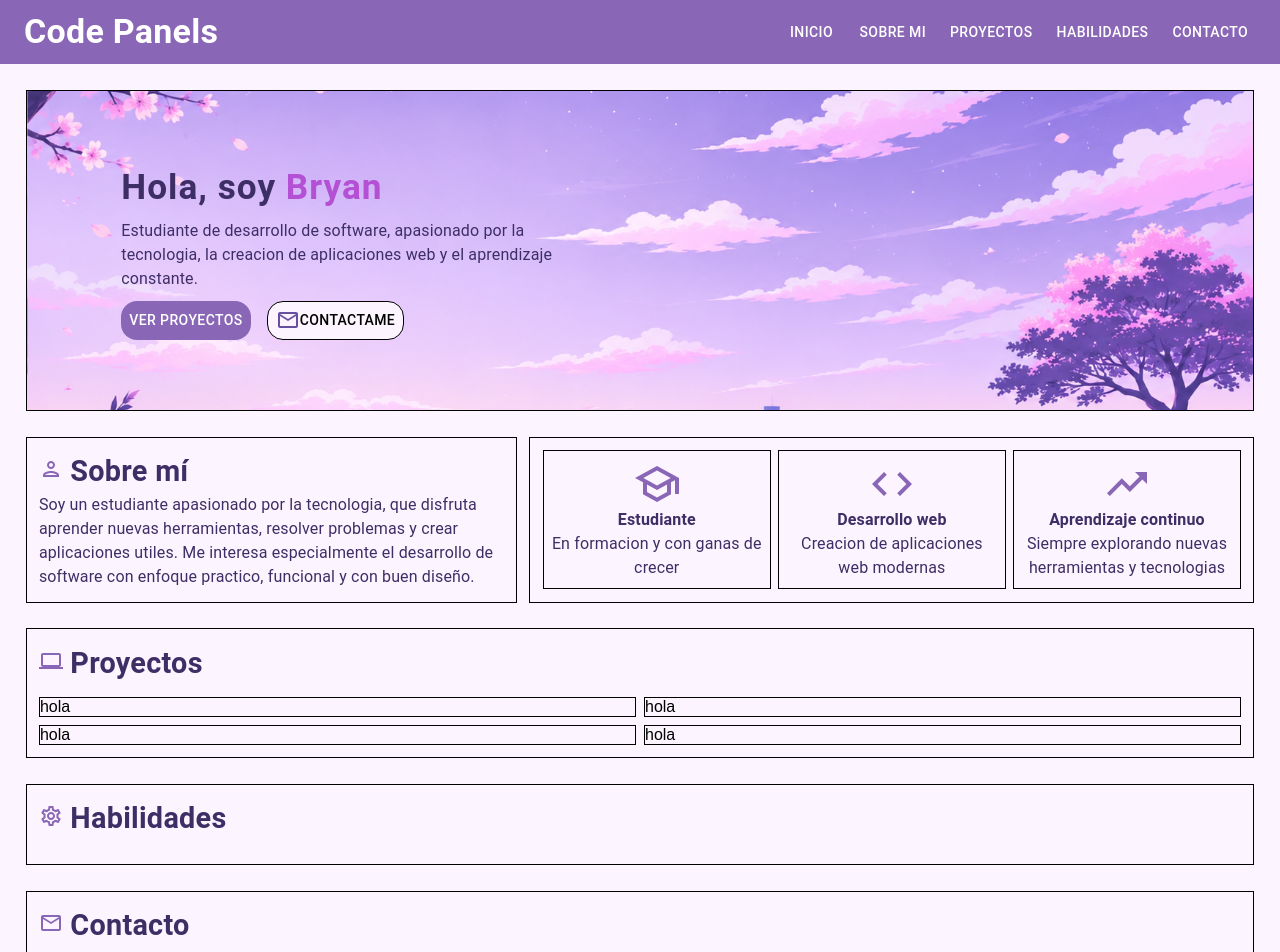
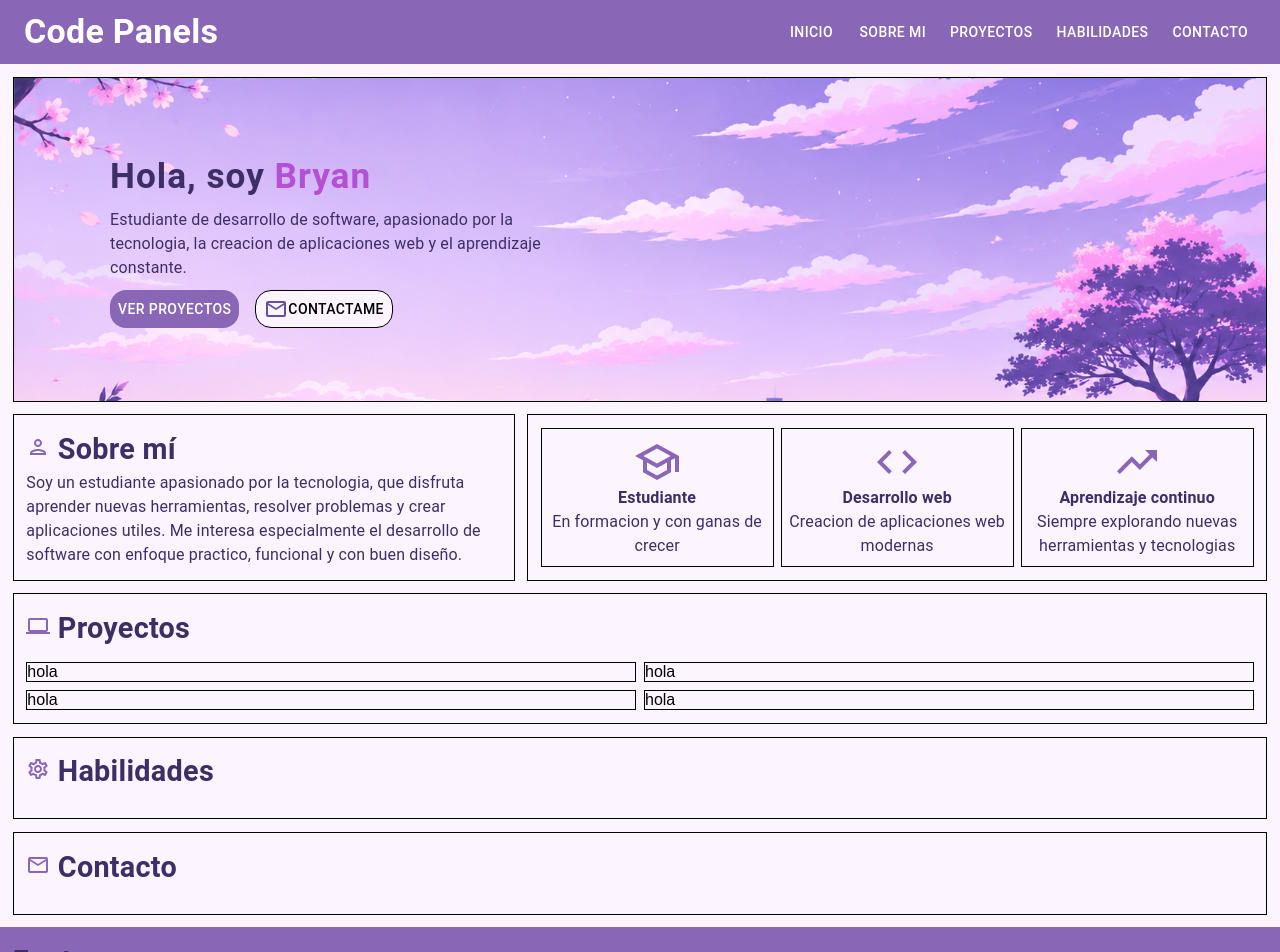
Before and after one commit to Bryan-pe/code-panels, a React (Vite) app: page / in a window 1280 px wide. Shown: the top 952 px of the page. Built offline with nearby package versions, Linux system fonts and the light colour scheme.

Commit message:
mas cambios pequeños xd

```diff
--- a/src/components/Contacto.jsx
+++ b/src/components/Contacto.jsx
@@ -3,7 +3,7 @@ import MailOutlinedIcon from '@mui/icons-material/MailOutlined';
 
 function Contacto(){
     return(
-        <Box sx={{padding:'2%'}}>
+        <Box sx={{padding:'1%'}}>
             <Container maxWidth='xl' disableGutters sx={{display:'flex'/*, justifyContent:'space-between'*/, padding:0}}>
                 <Box sx={{justifyContent:'center', alignItems:'center', border:'solid 1px black', width:'100%', padding:'1%'}}>
                     <Typography sx={{color:'#3e2e66', fontWeight:'bold', fontSize:'1.8rem', paddingBottom:'1%'}}>
--- a/src/components/Habilidades.jsx
+++ b/src/components/Habilidades.jsx
@@ -3,7 +3,7 @@ import SettingsOutlinedIcon from '@mui/icons-material/SettingsOutlined';
 
 function Habilidades(){
     return(
-        <Box sx={{padding:'2% 2% 0 2%'}}>
+        <Box sx={{padding:'1% 1% 0 1%'}}>
             <Container maxWidth='xl' disableGutters sx={{display:'flex'/*, justifyContent:'space-between'*/, padding:0}}>
                 <Box sx={{justifyContent:'center', alignItems:'center', border:'solid 1px black', width:'100%', padding:'1%'}}>
                     <Typography sx={{color:'#3e2e66', fontWeight:'bold', fontSize:'1.8rem', paddingBottom:'1%'}}>
--- a/src/components/Hero.jsx
+++ b/src/components/Hero.jsx
@@ -3,7 +3,7 @@ import MailOutlinedIcon from '@mui/icons-material/MailOutlined';
 
 function Navbar(){
     return(
-        <Box sx={{padding:'2% 2% 0 2%'}}>
+        <Box sx={{padding:'1% 1% 0 1%'}}>
             <Container maxWidth='xl' sx={{backgroundImage:"url('/banner.png')", backgroundSize:'cover', backgroundPosition:'center', width:'100%', height:'auto', padding:0, border:'solid 1px black'}}>
                 <Box sx={{padding: '6%', maxWidth:'50%', color:'#3e2e66'}}>
                     <Typography sx={{fontSize:'2.2rem', marginBottom:'5px', fontWeight:'bold', letterSpacing:1}}>
--- a/src/components/Proyectos.jsx
+++ b/src/components/Proyectos.jsx
@@ -3,7 +3,7 @@ import LaptopOutlinedIcon from '@mui/icons-material/LaptopOutlined';
 
 function Proyectos(){
     return(
-        <Box sx={{padding:'2% 2% 0 2%'}}>
+        <Box sx={{padding:'1% 1% 0 1%'}}>
             <Container maxWidth='xl' disableGutters sx={{display:'flex'/*, justifyContent:'space-between'*/, padding:0}}>
                 <Box sx={{justifyContent:'center', alignItems:'center', border:'solid 1px black', width:'100%', padding:'1%'}}>
                     <Typography sx={{color:'#3e2e66', fontWeight:'bold', fontSize:'1.8rem', paddingBottom:'1%'}}>
--- a/src/components/SobreMi.jsx
+++ b/src/components/SobreMi.jsx
@@ -6,7 +6,7 @@ import PersonOutlinedIcon from '@mui/icons-material/PersonOutlined';
 
 function SobreMi(){
     return(
-        <Box sx={{padding:'2% 2% 0 2%'}}>
+        <Box sx={{padding:'1% 1% 0 1%'}}>
             <Container maxWidth='xl' disableGutters sx={{display:'flex', justifyContent:'space-between', padding:0}}>
                 <Box sx={{justifyContent:'center', alignItems:'center', border:'solid 1px black', maxWidth:'40%', width:'100%', padding:'1%'}}>
                     <Typography sx={{color:'#3e2e66', fontWeight:'bold', fontSize:'1.8rem'}}>
```
